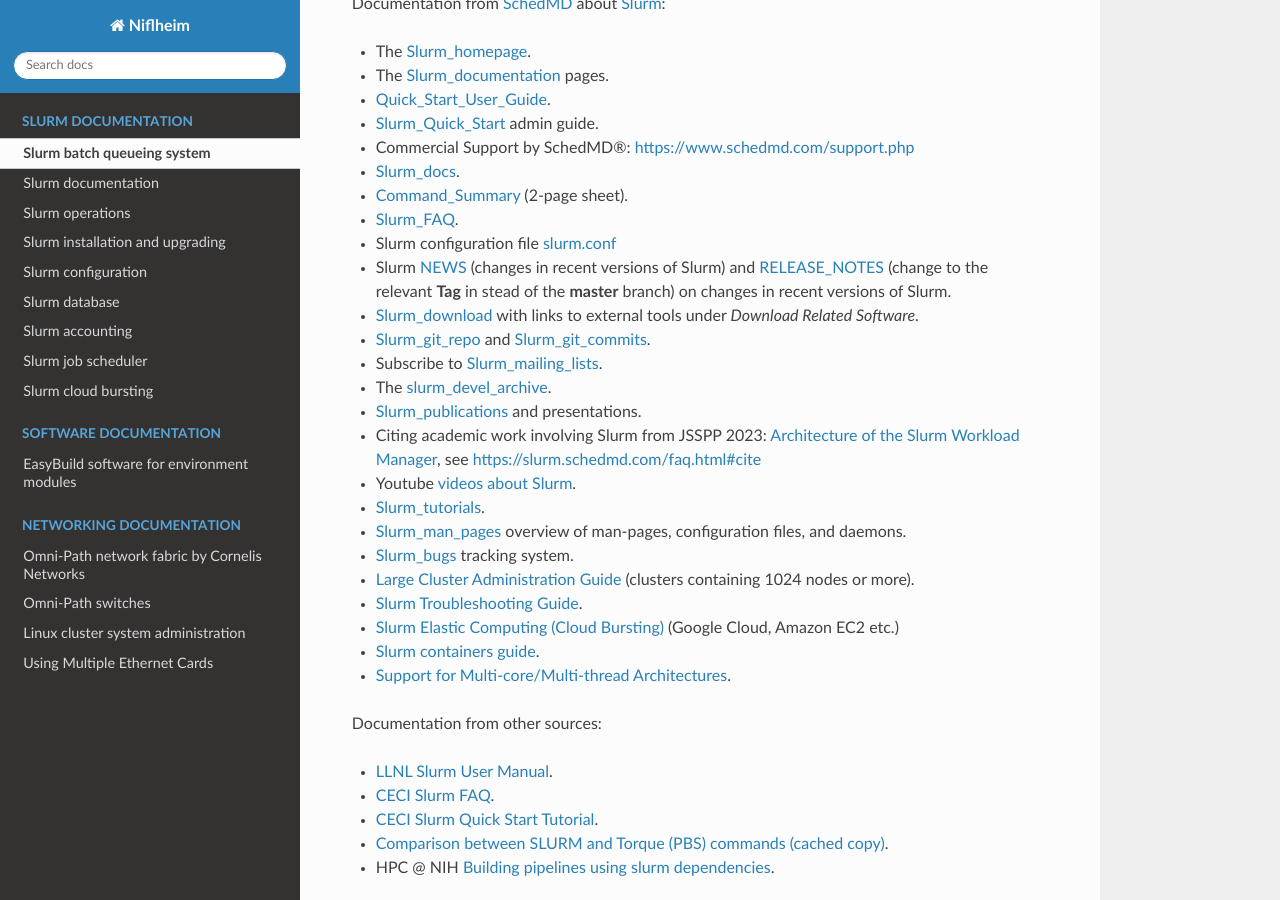
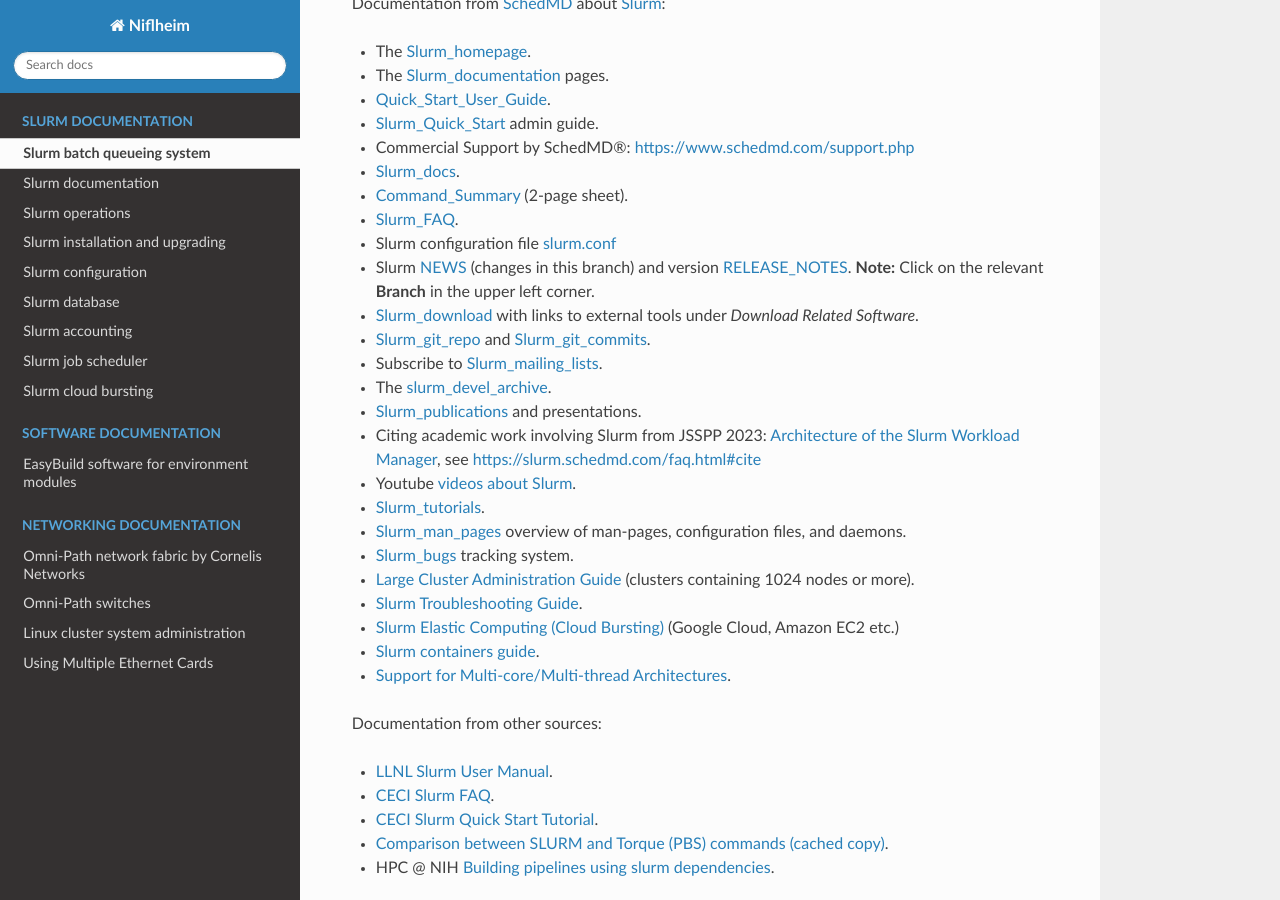
Before and after one commit to OleHolmNielsen/Niflheim_system, a Sphinx documentation site: the page built from docs/SLURM.rst, in a window 1280 px wide and 900 px high, scrolled down 757 px. Built offline with Sphinx 7.4.7 and the Read the Docs theme 3.1.0, drawn with Linux system fonts in a browser that asks for light colours.

Commit message:
Changes in the NEWS page

```diff
--- a/docs/SLURM.rst
+++ b/docs/SLURM.rst
@@ -48,7 +48,8 @@
 * Command_Summary_ (2-page sheet).
 * Slurm_FAQ_.
 * Slurm configuration file slurm.conf_
-* Slurm NEWS_ (changes in recent versions of Slurm) and RELEASE_NOTES_ (change to the relevant **Tag** in stead of the **master** branch) on changes in recent versions of Slurm.
+* Slurm NEWS_ (changes in this branch) and version RELEASE_NOTES_.
+  **Note:** Click on the relevant **Branch** in the upper left corner.
 * Slurm_download_ with links to external tools under *Download Related Software*.
 * Slurm_git_repo_ and Slurm_git_commits_.
 * Subscribe to Slurm_mailing_lists_.
```
